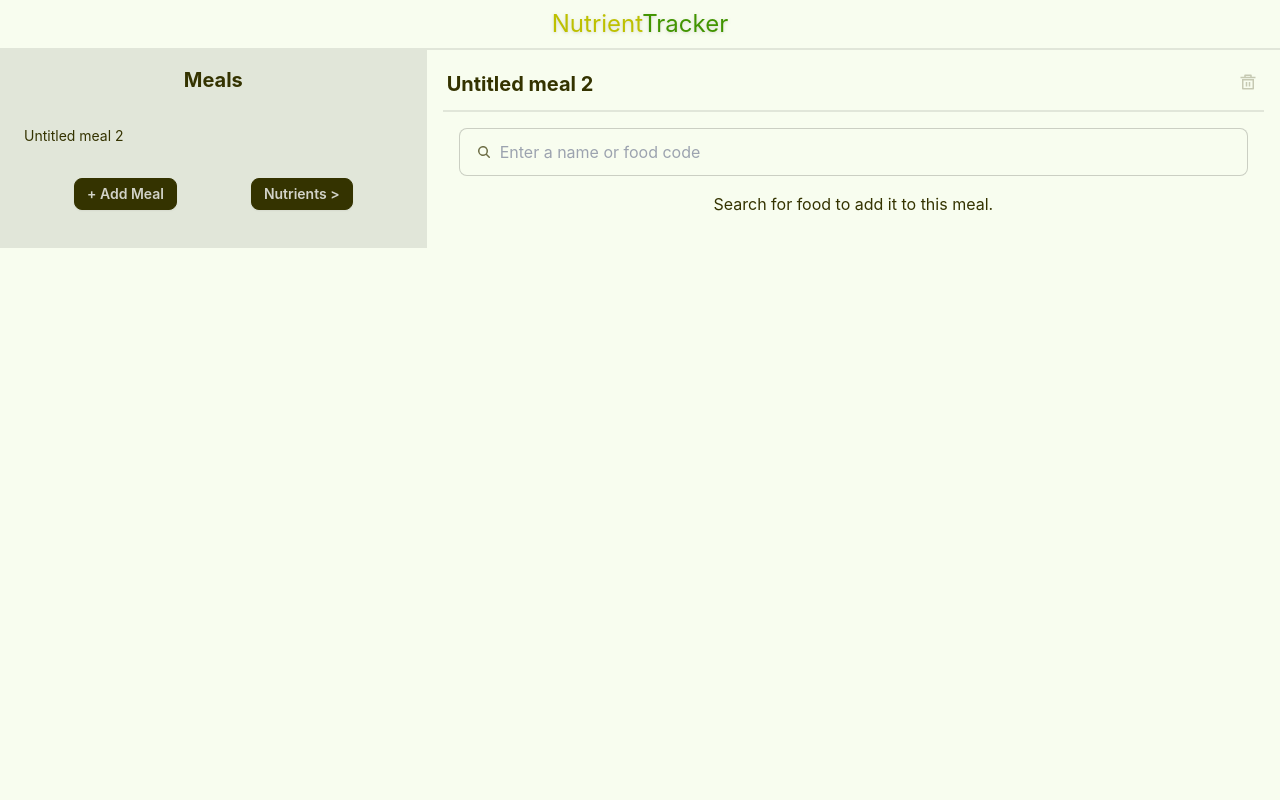
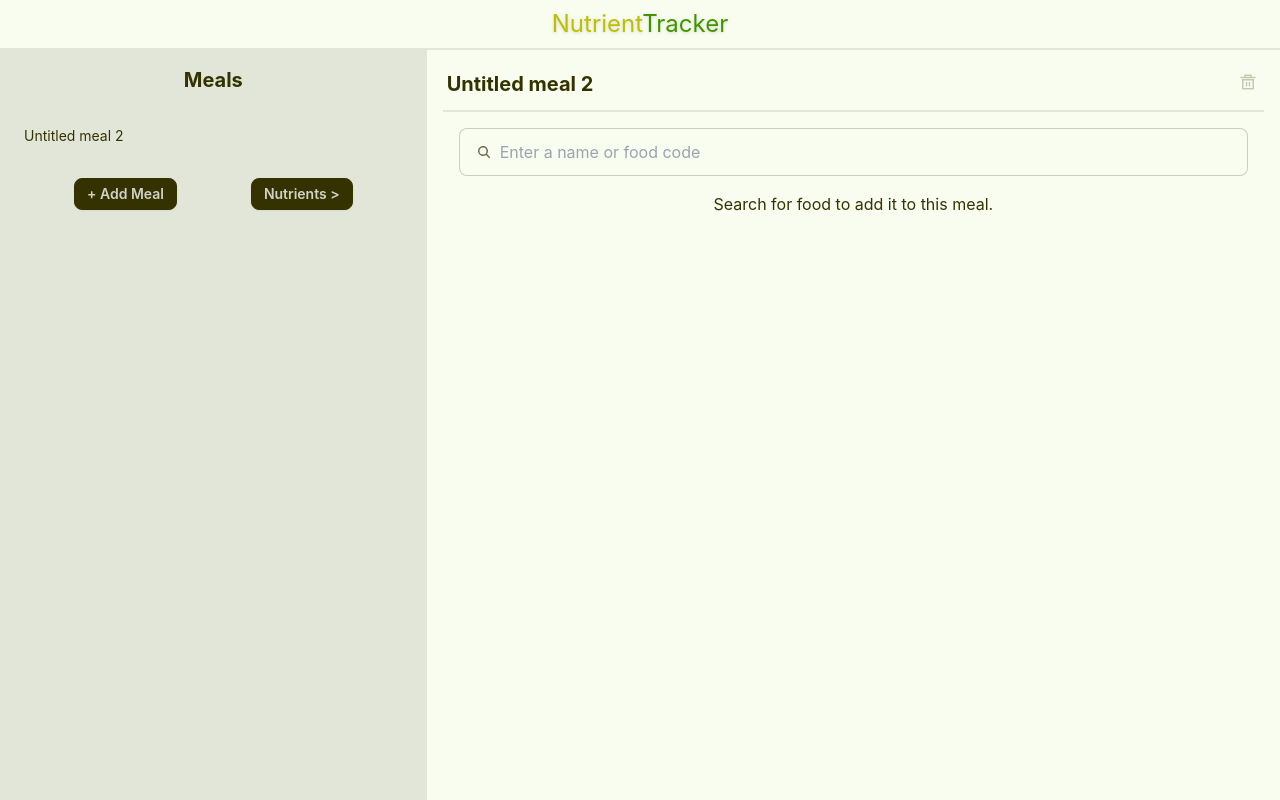
Before and after one commit to b3nk3lly/nutrient-tracker, a React (Create React App) app: page / in a window 1280 px wide. Built offline with nearby package versions, Linux system fonts and the light colour scheme.

Commit message:
Fix layout height

```diff
--- a/src/App.tsx
+++ b/src/App.tsx
@@ -18,7 +18,7 @@ function App() {
 	};
 
 	return (
-		<>
+		<div className="h-screen flex flex-col">
 			<header className="text-center text-2xl border-b-2 border-base-200 p-2">
 				<h1 className="drop-shadow">
 					<span className="text-secondary">Nutrient</span>
@@ -34,7 +34,7 @@ function App() {
 					)}
 				</MealsContextProvider>
 			</main>
-		</>
+		</div>
 	);
 }
 
```
